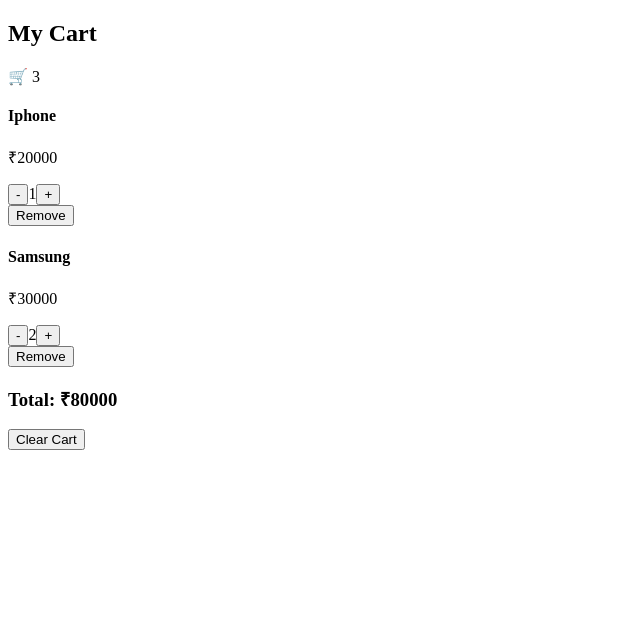
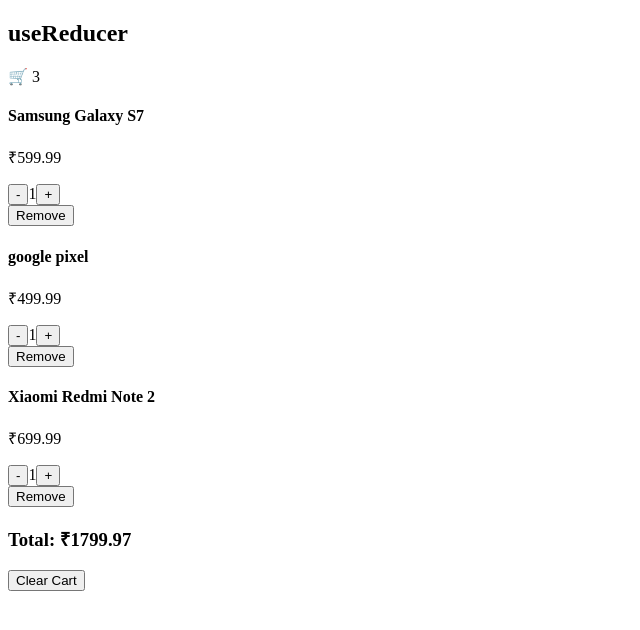
Before and after one commit to acciojob/Cart-2-bharatjivv, a React app: page / in a window 1280 px wide. Shown: the top 630 px of the page, without its empty margins (0-640 px from the left). Built offline with nearby package versions, Linux system fonts and the light colour scheme.

Commit message:
updated - navbar

```diff
--- a/src/components/CartItem.js
+++ b/src/components/CartItem.js
@@ -1,12 +1,12 @@
 import React from 'react';
 import { useCart } from '../context/CartContext';
 
-const CartItem = ({ id, name, price, amount }) => {
+const CartItem = ({ id, title, price, amount }) => {
   const { dispatch } = useCart();
 
   return (
     <div>
-      <h4>{name}</h4>
+      <h4>{title}</h4>
       <p id={`cart-item-price-${id}`}>₹{price}</p>
       <div>
         <button id={`decrement-btn-${id}`} onClick={() => dispatch({ type: 'DECREMENT', payload: id })}>-</button>
--- a/src/components/Navbar.js
+++ b/src/components/Navbar.js
@@ -7,7 +7,7 @@
 
   return (
     <nav>
-      <h2>My Cart</h2>
+      <h2>useReducer</h2>
       <div>
         🛒 <span id="nav-cart-item-count">{totalItems}</span>
       </div>
--- a/src/data/products.js
+++ b/src/data/products.js
@@ -1,15 +1,24 @@
 const products = [
   {
     id: 1,
-    name: 'Iphone',
-    price: 20000,
+    title: "Samsung Galaxy S7",
+    price: 599.99,
+    img: "https://res.cloudinary.com/diqqf3eq2/image/upload/v1583368215/phone-2_ohtt5s.png",
     amount: 1,
   },
   {
     id: 2,
-    name: 'Samsung',
-    price: 30000,
-    amount: 2,
+    title: "google pixel ",
+    price: 499.99,
+    img: "https://res.cloudinary.com/diqqf3eq2/image/upload/v1583371867/phone-1_gvesln.png",
+    amount: 1,
+  },
+  {
+    id: 3,
+    title: "Xiaomi Redmi Note 2",
+    price: 699.99,
+    img: "https://res.cloudinary.com/diqqf3eq2/image/upload/v1583368224/phone-3_h2s6fo.png",
+    amount: 1,
   },
 ];
 
```
